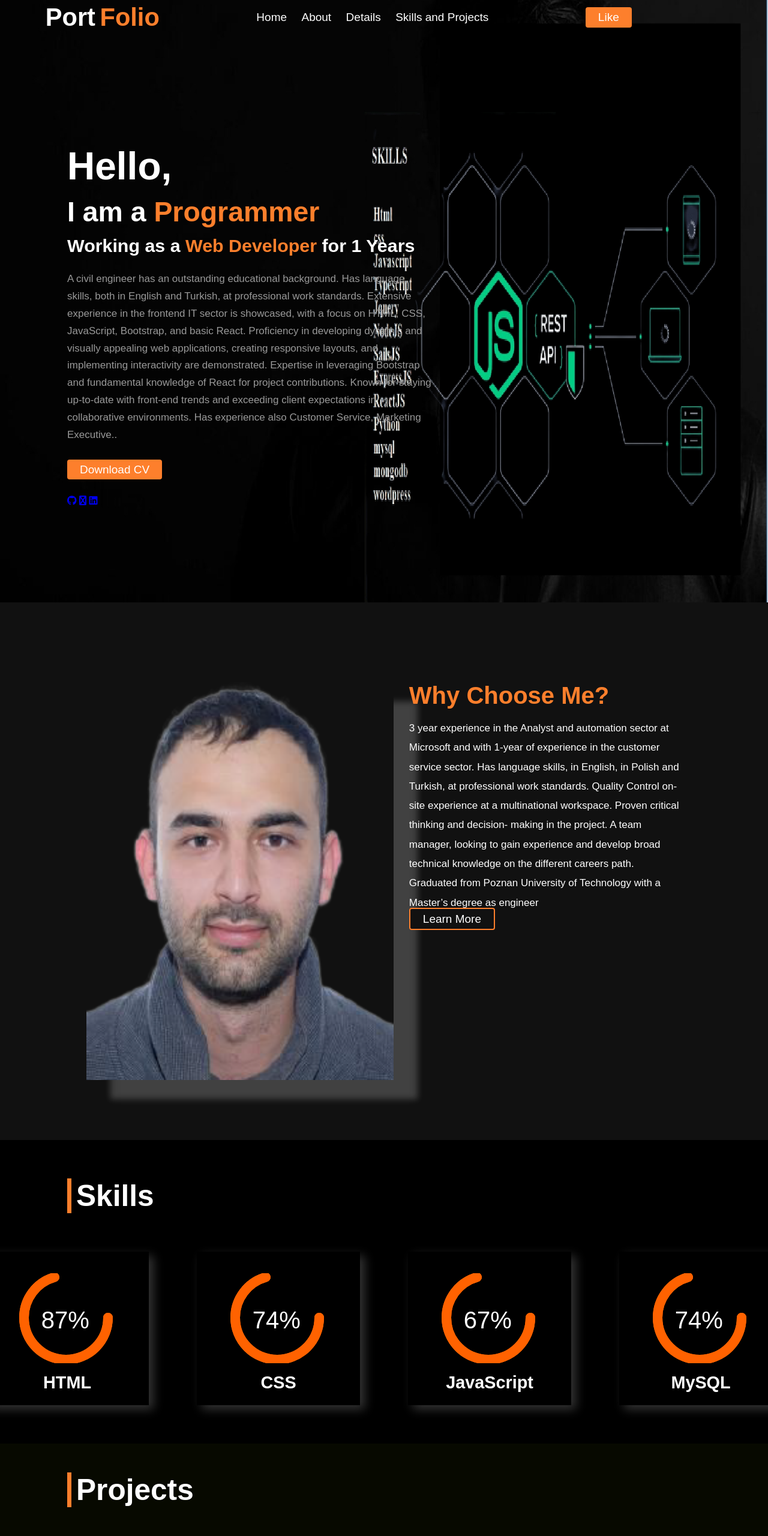
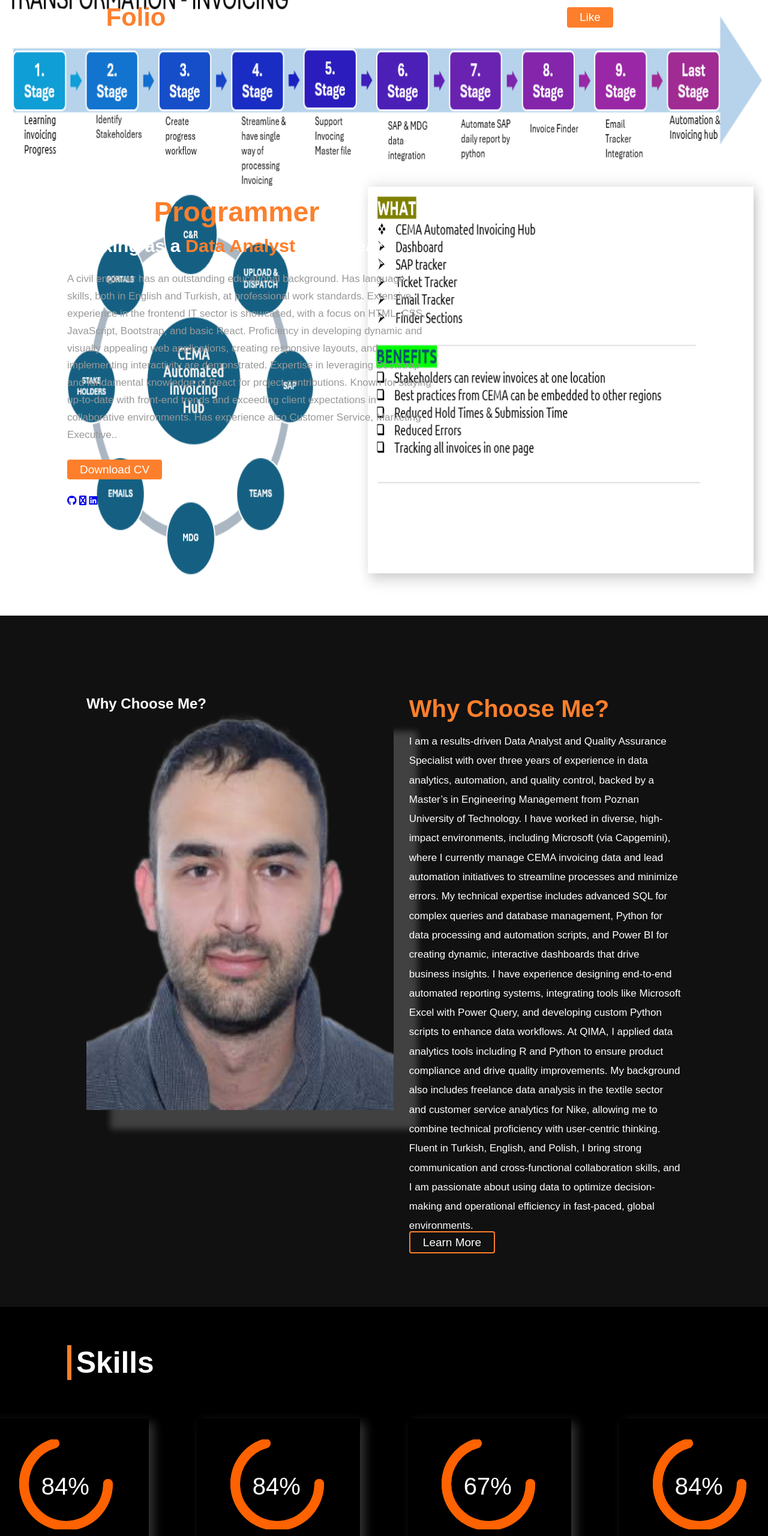
Before and after one commit to neset123/OldPortFolio.github.io, a plain HTML site: page index.html in a window 1280 px wide. Shown: the top 2560 px of the page at 60% size. Drawn offline with Linux system fonts and the light colour scheme.

Commit message:
Update index.html

```diff
--- a/index.html
+++ b/index.html
@@ -25,7 +25,6 @@
             <nav>
                 <a href="#home">Home</a>
                 <a href="#about">About</a>
-                <a href="https://neset123.github.io/NesetCv.github.io/" target="_blank">Details</a>
                 <a href="#skill"> Skills and Projects</a>
             </nav>
             <a href="#" class="btn" id="likeButton">Like</a>
@@ -39,12 +38,13 @@
 
         <div class="container">
             <div class="image">
-                <img src="images/resim_page-0001.jpg" alt="">
+                <h3>My last project</h3>
+                <img src="images/1.png" alt="">
             </div>
             <div class="content">
                 <h1>Hello,</h1>
                 <h2>I am a <span>Programmer</span></h2>
-                <h3>Working as a <span> Web Developer</span> for 1 Years</h3>
+                <h3>Working as a <span>Data Analyst</span> for 3 Years</h3>
                 <p>A civil engineer has an outstanding educational background. Has language skills, both in English and Turkish, at professional work standards. Extensive experience in the frontend IT sector is showcased, with a focus on HTML, CSS, JavaScript, Bootstrap, and basic React. Proficiency in developing dynamic and visually appealing web applications, creating responsive layouts, and implementing interactivity are demonstrated. Expertise in leveraging Bootstrap and fundamental knowledge of React for project contributions. Known for staying up-to-date with front-end trends and exceeding client expectations in collaborative environments. Has experience also Customer Service, Marketing Executive..</p>
                 <a href="https://neset123.github.io/NesetCv.github.io/second.html" class="btn">Download CV</a>
                 <div class="icons">
@@ -66,11 +66,12 @@
 
         <div class="container">
             <div class="image">
+                <h1>Why Choose Me?</h1>
                 <img src="images/profilephoto.png" alt="">
             </div>
             <div class="content">
                 <h1>Why Choose Me?</h1>
-                <p>3 year experience in the Analyst and automation sector at Microsoft and with 1-year of experience in the customer service sector. Has language skills, in English, in Polish and Turkish, at professional work standards. Quality Control on-site experience at a multinational workspace. Proven critical thinking and decision- making in the project. A team manager, looking to gain experience and develop broad technical knowledge on the different careers path. Graduated from Poznan University of Technology with a Master’s degree as engineer</p>
+                <p>I am a results-driven Data Analyst and Quality Assurance Specialist with over three years of experience in data analytics, automation, and quality control, backed by a Master’s in Engineering Management from Poznan University of Technology. I have worked in diverse, high-impact environments, including Microsoft (via Capgemini), where I currently manage CEMA invoicing data and lead automation initiatives to streamline processes and minimize errors. My technical expertise includes advanced SQL for complex queries and database management, Python for data processing and automation scripts, and Power BI for creating dynamic, interactive dashboards that drive business insights. I have experience designing end-to-end automated reporting systems, integrating tools like Microsoft Excel with Power Query, and developing custom Python scripts to enhance data workflows. At QIMA, I applied data analytics tools including R and Python to ensure product compliance and drive quality improvements. My background also includes freelance data analysis in the textile sector and customer service analytics for Nike, allowing me to combine technical proficiency with user-centric thinking. Fluent in Turkish, English, and Polish, I bring strong communication and cross-functional collaboration skills, and I am passionate about using data to optimize decision-making and operational efficiency in fast-paced, global environments.</p>
 
 
 
@@ -92,8 +93,8 @@
                     <circle class="html" cx="70" cy="70" r="70"></circle>
                     <circle cx="70" cy="70" r="70"></circle>
                 </svg>
-                <div class="number">87%</div>
-                <div class="name">HTML</div>
+                <div class="number">84%</div>
+                <div class="name">Power BI</div>
             </div>
 
             <div class="box">
@@ -101,8 +102,8 @@
                     <circle class="css" cx="70" cy="70" r="70"></circle>
                     <circle cx="70" cy="70" r="70"></circle>
                 </svg>
-                <div class="number">74%</div>
-                <div class="name">CSS</div>
+                <div class="number">84%</div>
+                <div class="name">SQL</div>
             </div>
 
             <div class="box">
@@ -111,15 +112,15 @@
                     <circle cx="70" cy="70" r="70"></circle>
                 </svg>
                 <div class="number">67%</div>
-                <div class="name">JavaScript</div>
+                <div class="name">Python</div>
             </div>
             <div class="box">
                 <svg>
                     <circle class="scc" cx="70" cy="70" r="70"></circle>
                     <circle cx="70" cy="70" r="70"></circle>
                 </svg>
-                <div class="number">74%</div>
-                <div class="name">MySQL</div>
+                <div class="number">84%</div>
+                <div class="name">Excel</div>
             </div>
         </div>
 
@@ -135,25 +136,26 @@
         <div class="container">
 
             <div class="box">
-                <a href="https://neset123.github.io/NesetCv.github.io/"><img src="images/Ekran görüntüsü 2023-05-29 204236.png"  width="300" height="200"alt=""></a>
-                <p>My all skills details.
+                <a href="https://drive.google.com/file/d/1Ezkr6GxlNvYG5_Q6v7Kz29g2WTclzQzf/view?usp=sharing"><img src="images/2.png"  width="300" height="200"alt=""></a>
+                <p>PBI Dashboard.
                    </p>
             </div>
             <div class="box">
-                <a href="https://blog95696.wordpress.com/"><img src="images/wrd-removebg-preview.png"  width="300" height="200"alt=""></a>
-                <p>My blog page designed by WordPress.
+                <a href="https://drive.google.com/file/d/1Ezkr6GxlNvYG5_Q6v7Kz29g2WTclzQzf/view?usp=sharing"><img src="images/3.png"  width="300" height="200"alt=""></a>
+                <p>Sap Tracker.
                    </p>
             </div>
             <div class="box">
-                <a href="https://neset123.github.io/NesetCv.github.io/"><img src="images/Ekran görüntüsübooo.png"  width="300" height="200"alt=""></a>
-                <p> My Skilss page designed by Bootstrap.
+                <a href="https://drive.google.com/file/d/1Ezkr6GxlNvYG5_Q6v7Kz29g2WTclzQzf/view?usp=sharing"><img src="images/4.png"  width="300" height="200"alt=""></a>
+                <p> Ticket Tracker.
                     </p>
             </div>
             <div class="box">
-                <a href="" onclick="alert('This websites is on the maintanance')"><img src="images/react-removebg-preview.png"  width="300" height="200"alt=""></a>
-                <p>  My frame work page skilled in working with React, and Bootstrap.
+                <a href="https://drive.google.com/file/d/1Ezkr6GxlNvYG5_Q6v7Kz29g2WTclzQzf/view?usp=sharing" ><img src="5.png"  width="300" height="200"alt=""></a>
+                <p>  Email Tracker.
                     </p>
             </div>
+
         </div>
     </section>
 
@@ -166,7 +168,7 @@
     <section class="credit">
         <div class="box">
 
-            <h3>I am a Web Developer and Programmer</h3>
+            <h3>Data Analyst</h3>
             <div class="icons">
                 <a href="https://github.com/neset123" class="fab fa-github"></a>
                 <a href="neset1457@hotmail.com" class="fab fa-envelope"></a>
```
